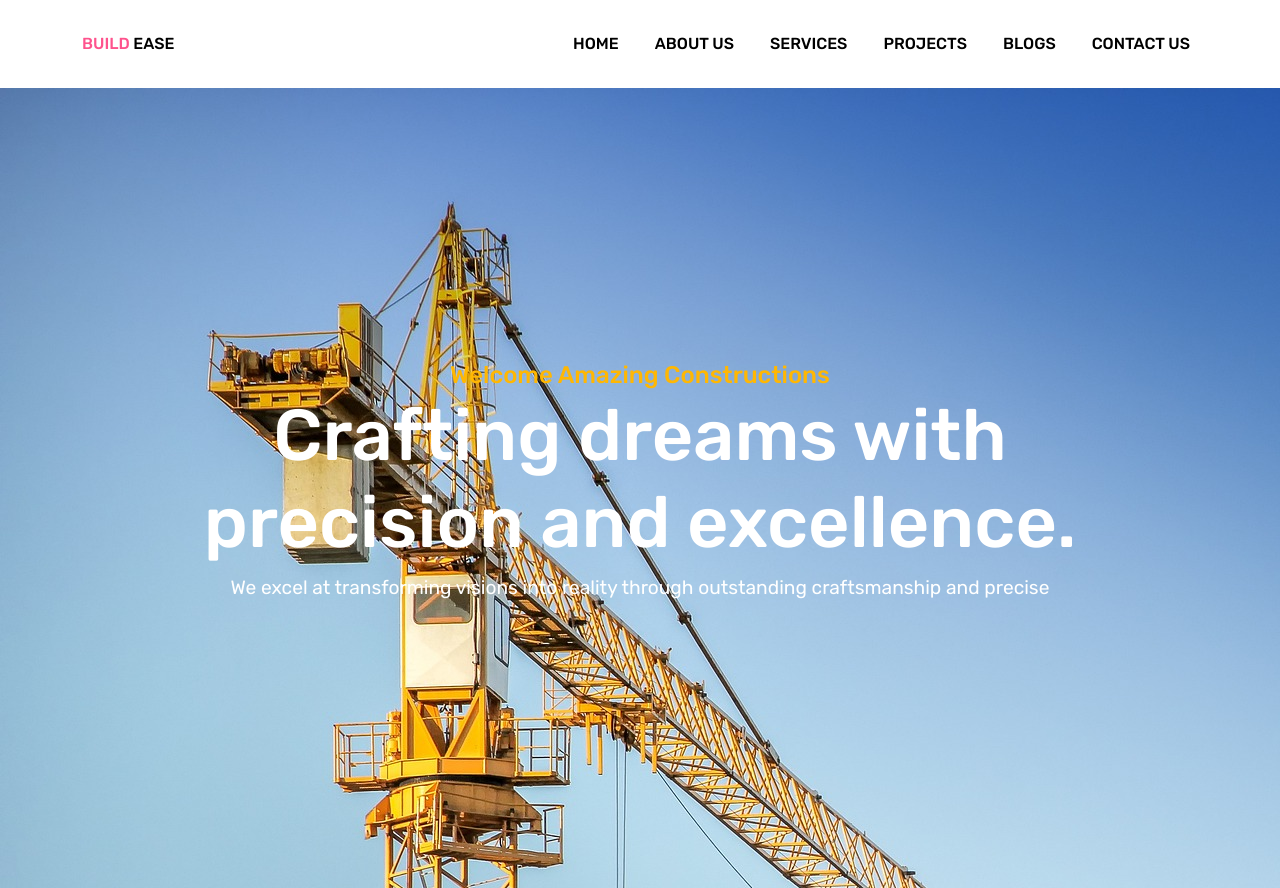
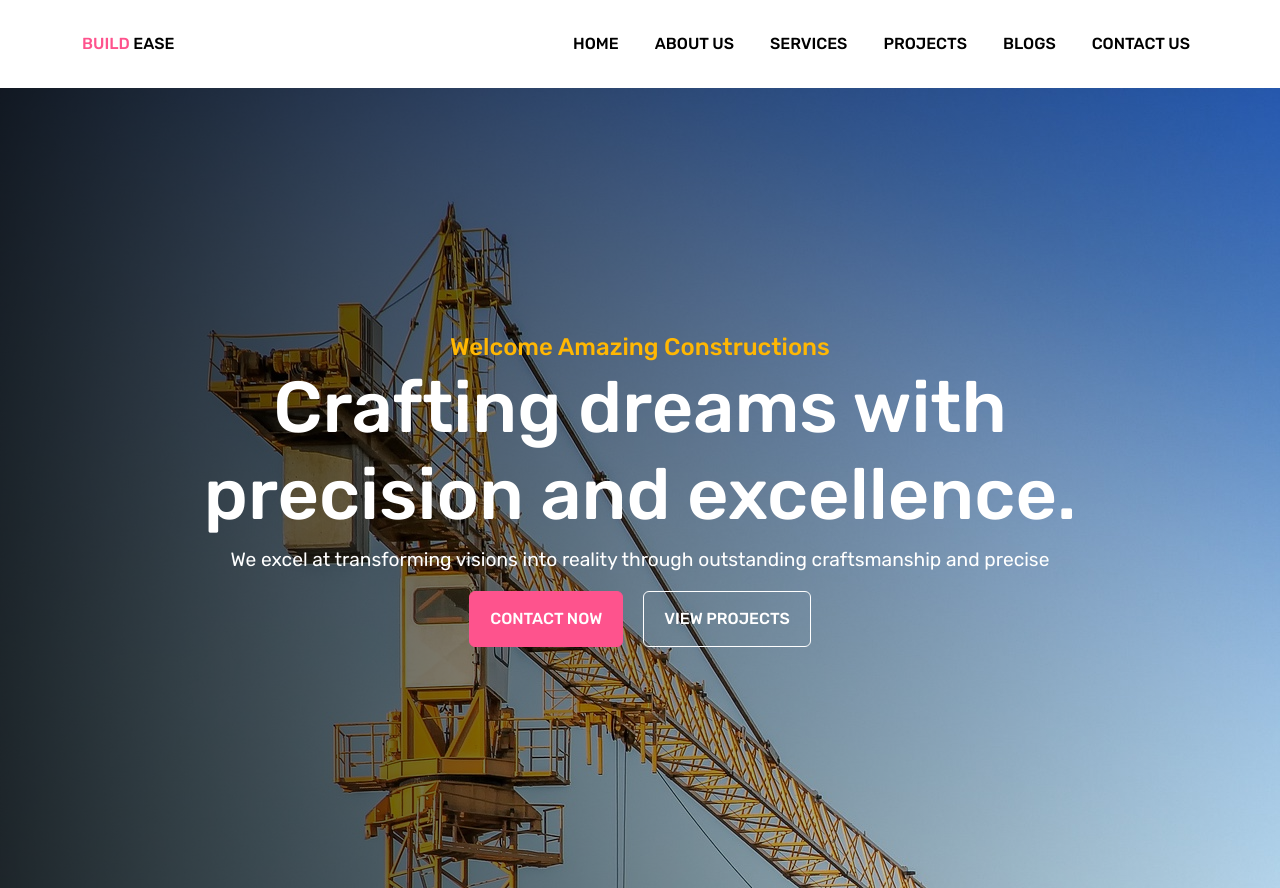
Before and after one commit to nethmalgeesaraux/Construction-Website-React-Laravel, a React (Vite) app in the folder frontend/: page / in a window 1280 px wide. Built offline with nearby package versions, Linux system fonts and the light colour scheme.

Commit message:
enhance Home component with new buttons and update hero section styling

```diff
--- a/frontend/src/Components/frontend/Home.jsx
+++ b/frontend/src/Components/frontend/Home.jsx
@@ -32,6 +32,8 @@ const Home = () => {
                                 <span>Welcome Amazing Constructions</span>
                                 <h1>Crafting dreams with <br />precision and excellence.</h1>
                                 <p>We excel at transforming visions into reality through outstanding craftsmanship and precise</p>
+                                <a className='btn btn-primary'>Contact Now</a>
+                                <a className='btn btn-secondary'>View Projects</a>
                             </div>
                         </div>
                     </div>
--- a/frontend/src/assets/css/style.css
+++ b/frontend/src/assets/css/style.css
@@ -36,7 +36,8 @@ header nav .logo span {
 }
 
 .section-1 .hero {
-  background-image: url("../hero.jpg");
+  background: linear-gradient(to right, rgba(0, 0, 0, 0.8), rgba(0, 0, 0, 0)), url("");
+  min-height: 800px;
   min-height: 800px;
   color: #FFFFFF;
 }
@@ -45,4 +46,33 @@ header nav .logo span {
   font-size: 1.5em;
   font-weight: 500;
 }
+
+.btn-primary {
+  background-color: #fe538d;
+  border: 1px solid #fe538d;
+  padding: 15px 20px;
+  font-size: 1em;
+  font-weight: 500;
+  text-transform: uppercase;
+}
+.btn-primary:hover {
+  background-color: #FFB703;
+  border: 1px solid #FFB703;
+}
+
+.btn-secondary {
+  background-color: transparent;
+  border: 1px solid #FFFFFF;
+  padding: 15px 20px;
+  font-size: 1em;
+  font-weight: 500;
+  text-transform: uppercase;
+  color: #FFFFFF;
+  margin-left: 20px;
+}
+.btn-secondary:hover {
+  background-color: #FFFFFF;
+  color: #000;
+  border: 1px solid #FFFFFF;
+}
 /*# sourceMappingURL=style.css.map */
--- a/frontend/src/assets/css/style.min.css
+++ b/frontend/src/assets/css/style.min.css
@@ -1,2 +1,2 @@
-@import"https://fonts.googleapis.com/css2?family=Outfit:wght@100..900&family=Rubik:ital,wght@0,300..900;1,300..900&display=swap";body{font-family:"Rubik",sans-serif}h1{font-size:4.5em}h2{font-size:3em}h3{font-size:2em}p{font-size:1.2em}header nav .nav-link{font-size:1em;color:#000;text-transform:uppercase;font-weight:500;margin-left:20px}header nav .logo{text-transform:uppercase;font-size:1em;font-weight:500}header nav .logo span{color:#fe538d}.section-1 .hero{background-image:url("../hero.jpg");min-height:800px;color:#fff}.section-1 .hero span{color:#ffb703;font-size:1.5em;font-weight:500}
+@import"https://fonts.googleapis.com/css2?family=Outfit:wght@100..900&family=Rubik:ital,wght@0,300..900;1,300..900&display=swap";body{font-family:"Rubik",sans-serif}h1{font-size:4.5em}h2{font-size:3em}h3{font-size:2em}p{font-size:1.2em}header nav .nav-link{font-size:1em;color:#000;text-transform:uppercase;font-weight:500;margin-left:20px}header nav .logo{text-transform:uppercase;font-size:1em;font-weight:500}header nav .logo span{color:#fe538d}.section-1 .hero{background:linear-gradient(to right, rgba(0, 0, 0, 0.8), rgba(0, 0, 0, 0)),url("");min-height:800px;min-height:800px;color:#fff}.section-1 .hero span{color:#ffb703;font-size:1.5em;font-weight:500}.btn-primary{background-color:#fe538d;border:1px solid #fe538d;padding:15px 20px;font-size:1em;font-weight:500;text-transform:uppercase}.btn-primary:hover{background-color:#ffb703;border:1px solid #ffb703}.btn-secondary{background-color:rgba(0,0,0,0);border:1px solid #fff;padding:15px 20px;font-size:1em;font-weight:500;text-transform:uppercase;color:#fff;margin-left:20px}.btn-secondary:hover{background-color:#fff;color:#000;border:1px solid #fff}
 /*# sourceMappingURL=style.min.css.map */
--- a/frontend/src/assets/css/style.scss
+++ b/frontend/src/assets/css/style.scss
@@ -51,7 +51,10 @@ header {
 
 .section-1 {
     .hero {
-        background-image: url('../hero.jpg');
+
+        background: linear-gradient(to right, rgba(0, 0, 0, 0.8), rgba(0, 0, 0, 0)), url('../hero.jpg');
+        min-height: 800px;
+
         min-height: 800px;
         color: $text-white;
 
@@ -63,3 +66,34 @@ header {
 
     }
 }
+
+.btn-primary {
+    background-color: $primary-color;
+    border: 1px solid $primary-color;
+    padding: 15px 20px;
+    font-size: 1em;
+    font-weight: 500;
+    text-transform: uppercase;
+
+    &:hover {
+        background-color: $secondary-color;
+        border: 1px solid $secondary-color;
+    }
+}
+
+.btn-secondary {
+    background-color: transparent;
+    border: 1px solid $text-white;
+    padding: 15px 20px;
+    font-size: 1em;
+    font-weight: 500;
+    text-transform: uppercase;
+    color: $text-white;
+    margin-left: 20px;
+
+    &:hover {
+        background-color: $text-white;
+        color: $text-color;
+        border: 1px solid $text-white;
+    }
+}
```
Also changed, not shown: 2 other files (tests, documents, lock files or other folders).
